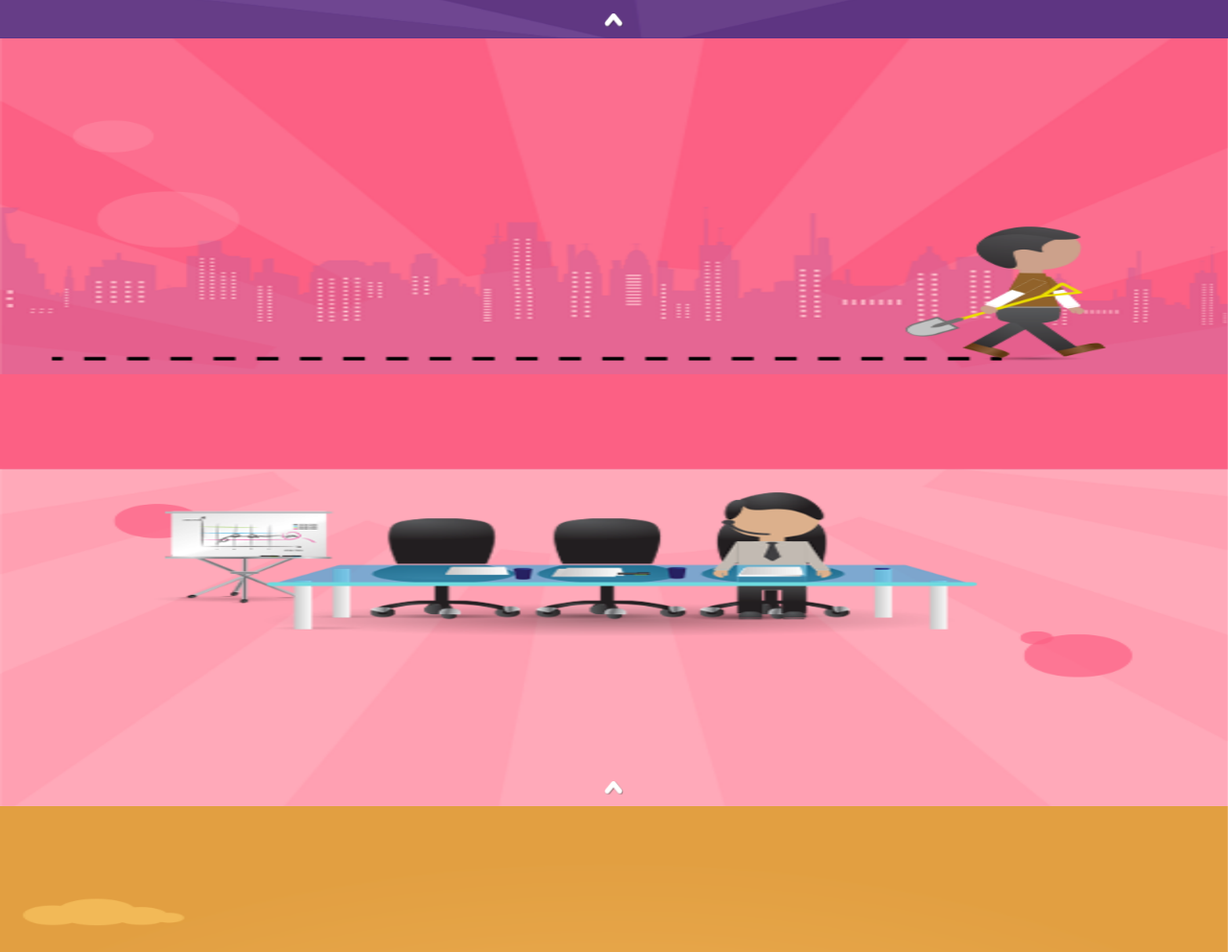
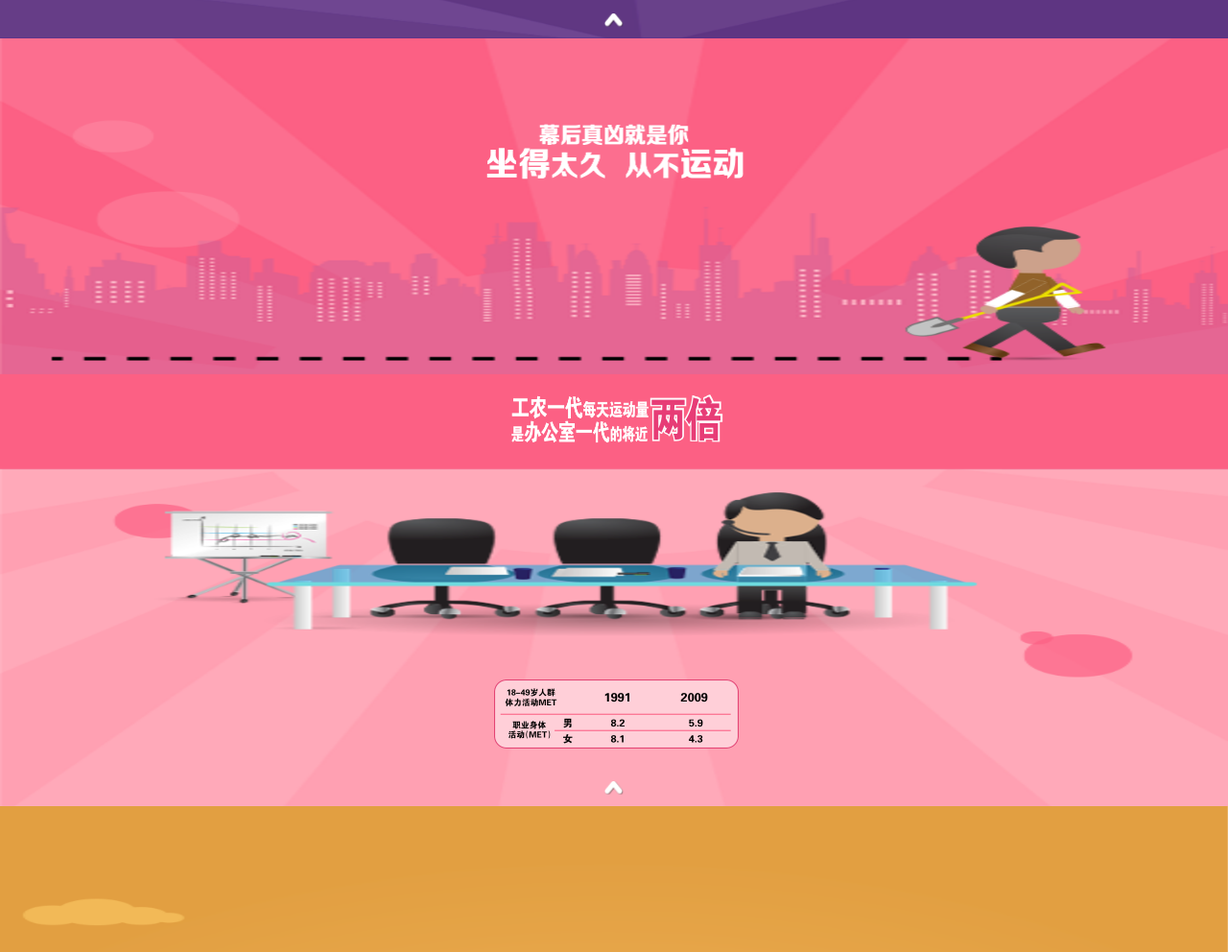
Before and after one commit to KMBaby-zyl/trial_zero, a plain HTML site: page index.html in a window 1280 px wide. Shown: the part 5560-6552 px from the top of the page at 96% size. Drawn offline with Linux system fonts and the light colour scheme.

Commit message:
will go out

```diff
--- a/css/index.css
+++ b/css/index.css
@@ -347,3 +347,50 @@
   left: 50%;
   margin-left: -118px;
 }
+
+.scene8 [data-roal=title]{
+  background: url(../images/08/08_title.png);
+  background-size: 100% 100%;
+  position: absolute;
+  width: 295px;
+  height: 80px;
+  top: 10%;
+  left: 50%;
+  margin-left: -147px;
+}
+.scene8 [data-roal=textBox]{
+  position: absolute;
+  width: 235px;
+  height: 80px;
+  top: 50%;
+  left: 50%;
+  margin-left: -117px;
+  margin-top: -40px;
+}
+.scene8 [data-roal=text1]{
+  background: url(../images/08/08_text1.png);
+  background-size: 100% 100%;
+  position: absolute;
+  left: 0px;
+  width: 156px;
+  height: 80px;
+}
+.scene8 [data-roal=text2]{
+  background: url(../images/08/08_text2.png);
+  background-size: 100% 100%;
+  position: absolute;
+  width: 79px;
+  height: 80px;
+  right: 0px;
+}
+
+.scene8 [data-roal=form]{
+  background: url(../images/08/08_form.png);
+  background-size: 100% 100%;
+  position: absolute;
+  width: 276px;
+  height: 94px;
+  bottom: 6%;
+  left: 50%;
+  margin-left: -138px;
+}
--- a/index.html
+++ b/index.html
@@ -123,6 +123,22 @@
             'animate': 'bounceInUp',
             'dealy': 2000
         }
+    },{
+        'title': {
+            'animate': 'bounceIn'
+        },
+        'textBox': {
+            'animate': 'bounceInLeft',
+            'dealy': 1000
+        },
+        'text2':{
+            'animate': 'rubberBand',
+            'dealy': 2000
+        },
+        'form': {
+            'animate': 'zoomIn',
+            'dealy': 2500
+        }
     }];
 </script>
 <div class="homeWrp">
@@ -177,8 +193,12 @@
             <div data-roal="text3"></div>
             <div class="km_hover km_hover_up"></div>
         </li>
-        <li class="scene" data-image="08.png";>
-
+        <li class="scene scene8" data-image="08.png";>
+            <div data-roal="title"></div>
+            <div data-roal="textBox">
+                <div data-roal="text1"></div><div data-roal="text2"></div>
+            </div>
+            <div data-roal="form"></div>
             <div class="km_hover km_hover_up"></div>
         </li>
         <li class="scene" data-image="09.png";>
```
Also changed, not shown: images/08/08_form.png (added), images/08/08_text1.png (added), images/08/08_text2.png (added), images/08/08_title.png (added).
